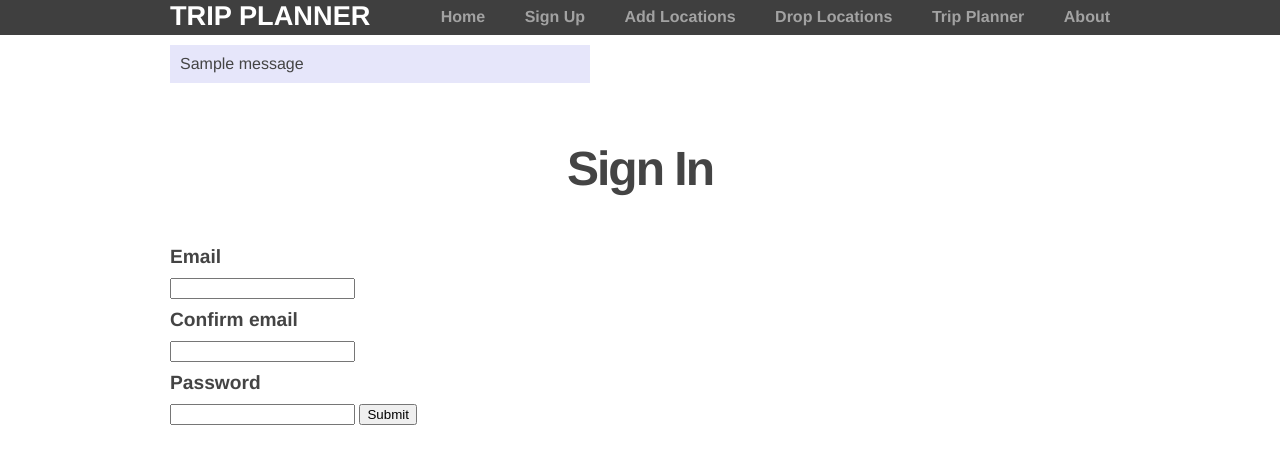
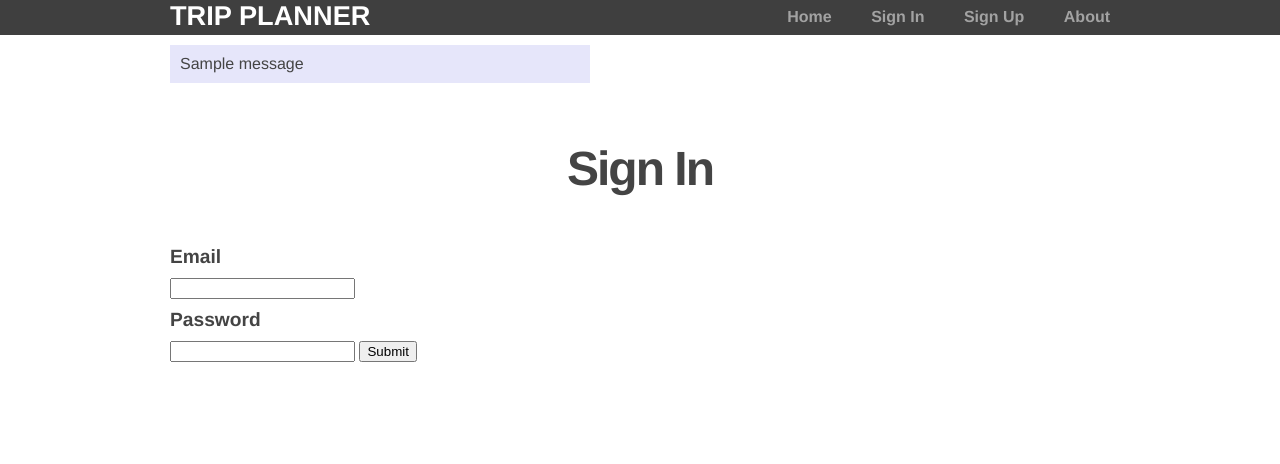
Before and after one commit to Rushin95/CMPE273-Project-1, a Python web app: template myapp/templates/signin.html in a window 1280 px wide. Shown: the top 464 px of the page. Run offline with Jinja, Linux system fonts and the light colour scheme; the template is opened without the code that fills it: most values are stand-ins (such as "Sample title", 1, 10 or a date in 2020); one stand-in notice (Sample message) is shown; form fields are guessed from the names that the template uses; some libraries are stand-ins or nearby versions.

```diff
--- a/instance/config.py
+++ b/instance/config.py
@@ -3,7 +3,7 @@ import os
 
 #Configure MySQL
 DB_USER = 'root'
-DB_PASSWORD = 'mysql07'
+DB_PASSWORD = 'supersecure'
 DB_NAME = 'development'
 #DB_HOSTNAME = 'mysqlserver'		#docker-compose.yml hostname
 DB_HOSTNAME = 'localhost'           #for local use
--- a/myapp/forms.py
+++ b/myapp/forms.py
@@ -40,10 +40,7 @@ class SignupForm(FlaskForm):
 
 class SigninForm(Form):
     email = StringField("Email", [InputRequired("Please enter your email address."),
-                                  Email("Please enter a valid email address."),
-                                  EqualTo('confirm_email', message='Emails must match')])
-    confirm_email = StringField("Confirm Email", [InputRequired("Please confirm your email address."),
-                                                  Email("Please confirm with a valid email address.")])
+                                  Email("Please enter a valid email address.")])
     password = PasswordField('Password', [InputRequired("Please enter a password.")])
     submit = SubmitField("Sign In")
 
--- a/myapp/templates/layout.html
+++ b/myapp/templates/layout.html
@@ -16,11 +16,18 @@
                 <strong>
                     <ul class="menu">
                         <li><a href="{{ url_for('index') }}">Home</a></li>
-                        <li><a href="{{ url_for('signup') }}">Sign Up</a></li>
+
+                        {% if 'email' in session %}
+                        <li><a href="{{ url_for('profile') }}">Profile</a></li>
                         <li><a href="{{ url_for('places') }}">Add Locations</a></li>
                         <li><a href="{{ url_for('addplaces') }}">Drop Locations</a></li>
                         <li><a href="{{ url_for('trip') }}">Trip Planner</a></li>
+                        <li><a href="{{ url_for('signout') }}">Sign Out</a></li>
+                        {% else %}
+                        <li><a href="{{ url_for('signin') }}">Sign In</a></li>
+                        <li><a href="{{ url_for('signup') }}">Sign Up</a></li>
                         <li><a href="{{ url_for('about') }}">About</a></li>
+                        {% endif %}
                     </ul>
                 </strong>
             </nav>
--- a/myapp/templates/signin.html
+++ b/myapp/templates/signin.html
@@ -3,10 +3,6 @@
 {% block content %}
     <h2>Sign In</h2>
     {% for message in form.email.errors %}
-        <div class="flash">{{ message }}</div>
-    {% endfor %}
-
-    {% for message in form.confirm_email.errors %}
         <div class="flash">{{ message }}</div>
     {% endfor %}
 
@@ -20,9 +16,6 @@
         {{ form.email.label }}
         {{ form.email }}
 
-        {{ form.confirm_email.label }}
-        {{ form.confirm_email }}
-
         {{ form.password.label }}
         {{ form.password }}
 
```
Also changed, not shown: myapp/views.py (+18 -12 lines), 6 other files.
